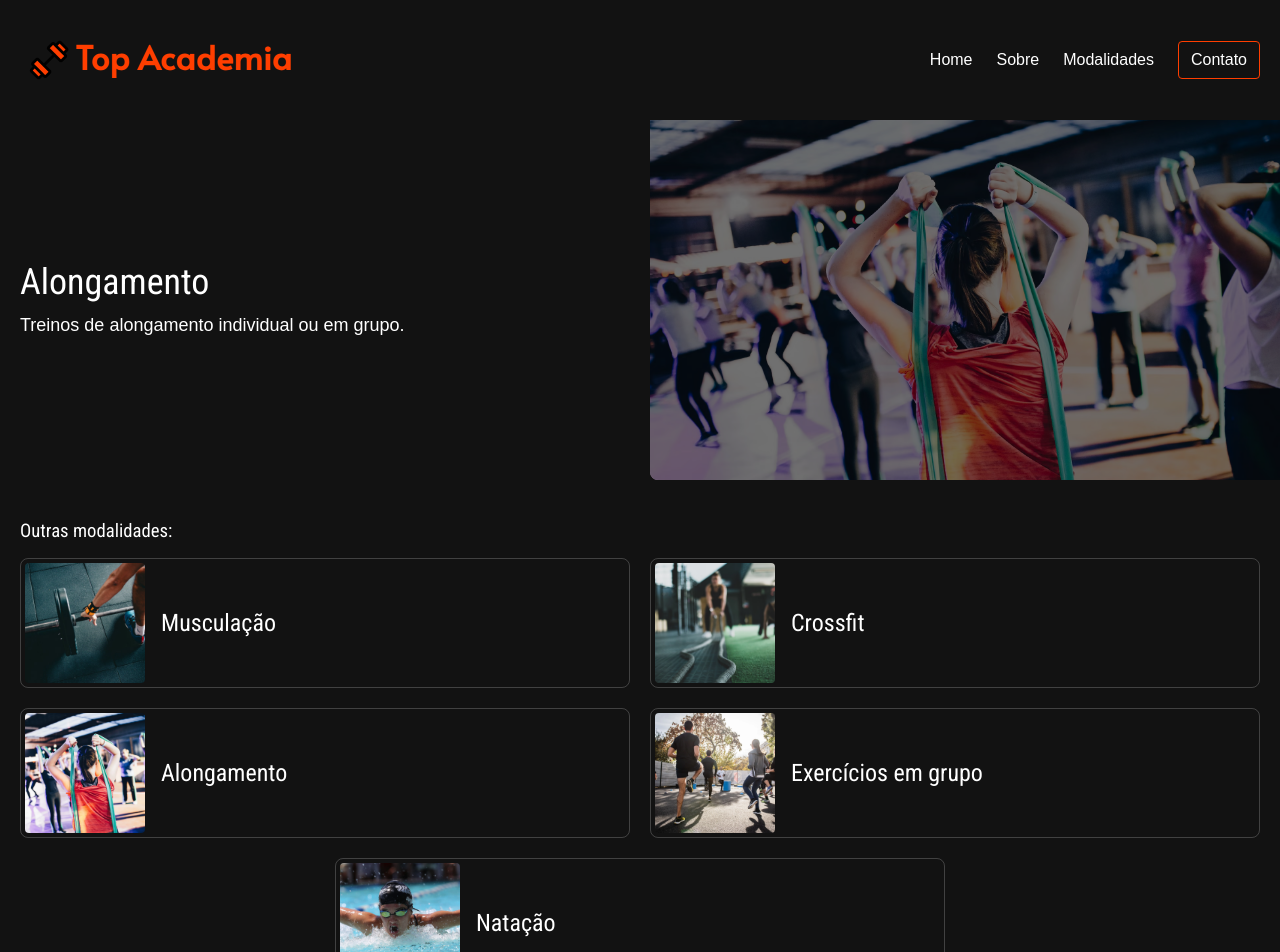
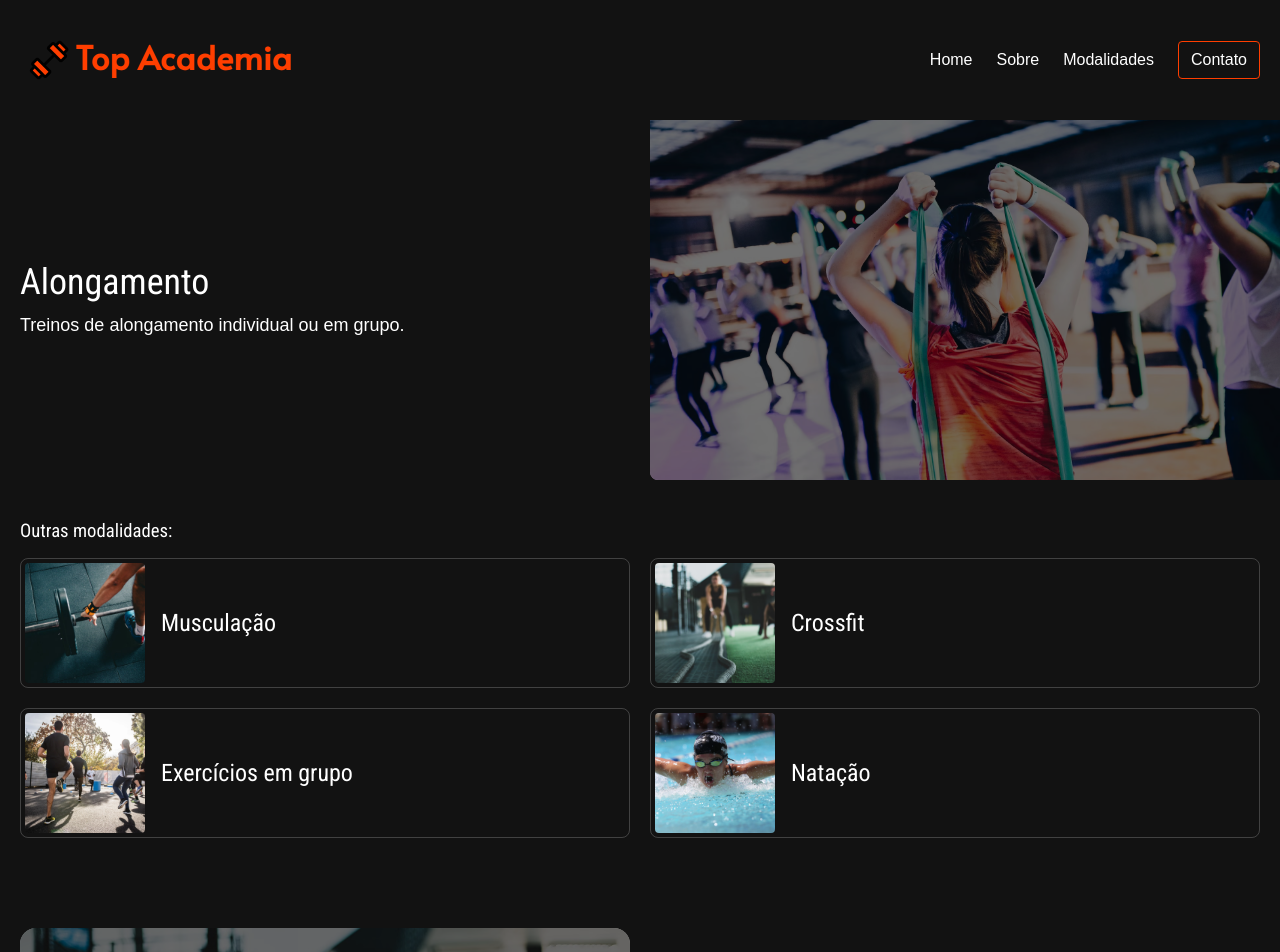
Before and after one commit to santananielson/top_academia, a SvelteKit app: page /modalidades/alongamento in a window 1280 px wide. Shown: the top 952 px of the page. Built offline with nearby package versions, Linux system fonts and the light colour scheme.

Commit message:
remover página atual dos itens relacionados

```diff
--- a/src/routes/modalidades/[slug]/+page.svelte
+++ b/src/routes/modalidades/[slug]/+page.svelte
@@ -3,11 +3,8 @@
     import {modalidades} from '$lib/stores'
 	import IntroSingle from '$lib/IntroSingle.svelte';
 	import Card from '$lib/Card.svelte';
+    import autoAnimate from "@formkit/auto-animate"
 
-    let modalidade = $page.params.slug;
-
-
-    //let data = $modalidades.find(e => e.slug === modalidade);
     export let data;
 </script>
 
@@ -17,9 +14,11 @@
     <div class="related__wrapper wrap">
         <h3>Outras modalidades:</h3>
 
-        <div class="list">
+        <div class="list" use:autoAnimate>
             {#each $modalidades as info}
+                {#if info.slug !== $page.params.slug}
                 <Card info={info} />
+                {/if}
             {/each}
         </div>
     </div>
```
